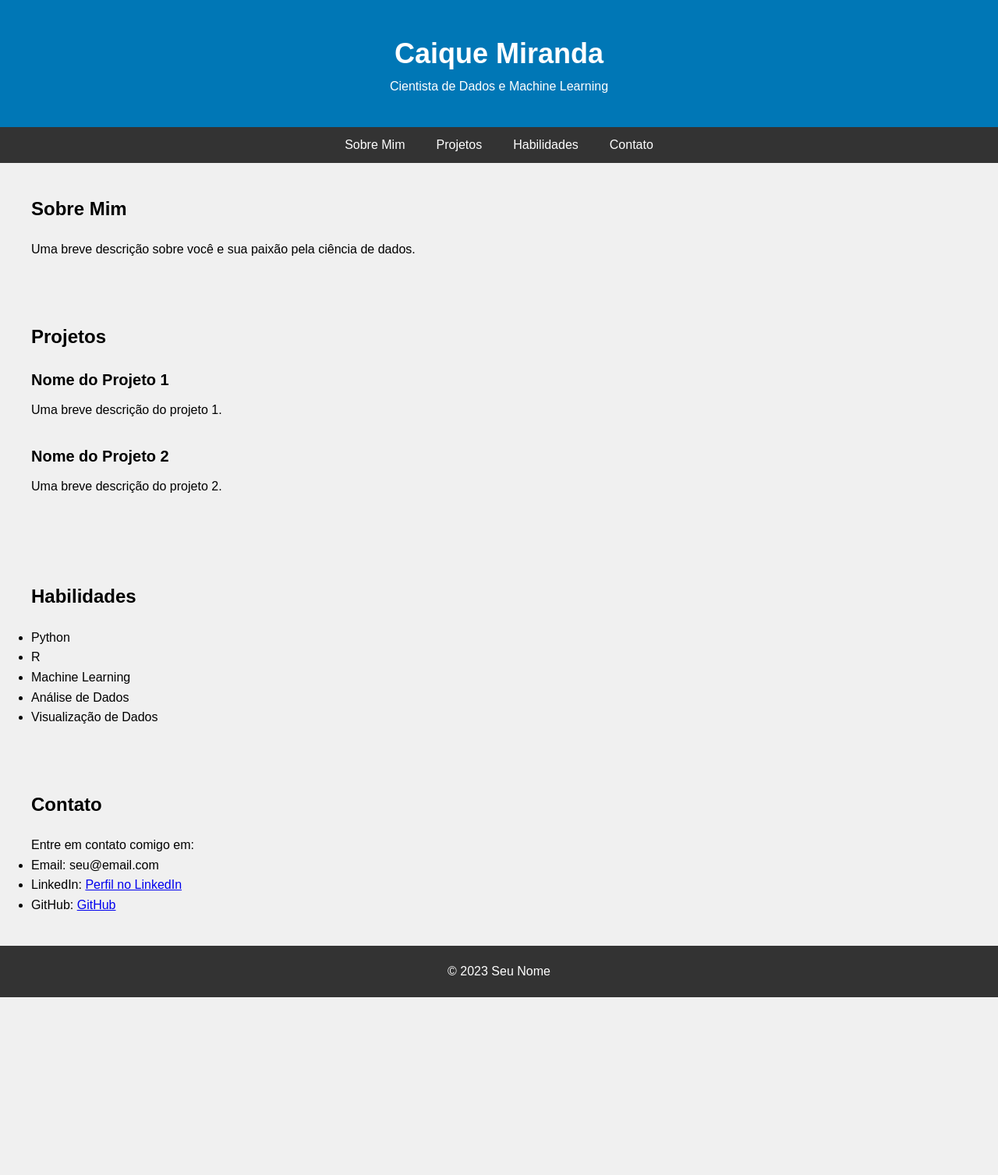
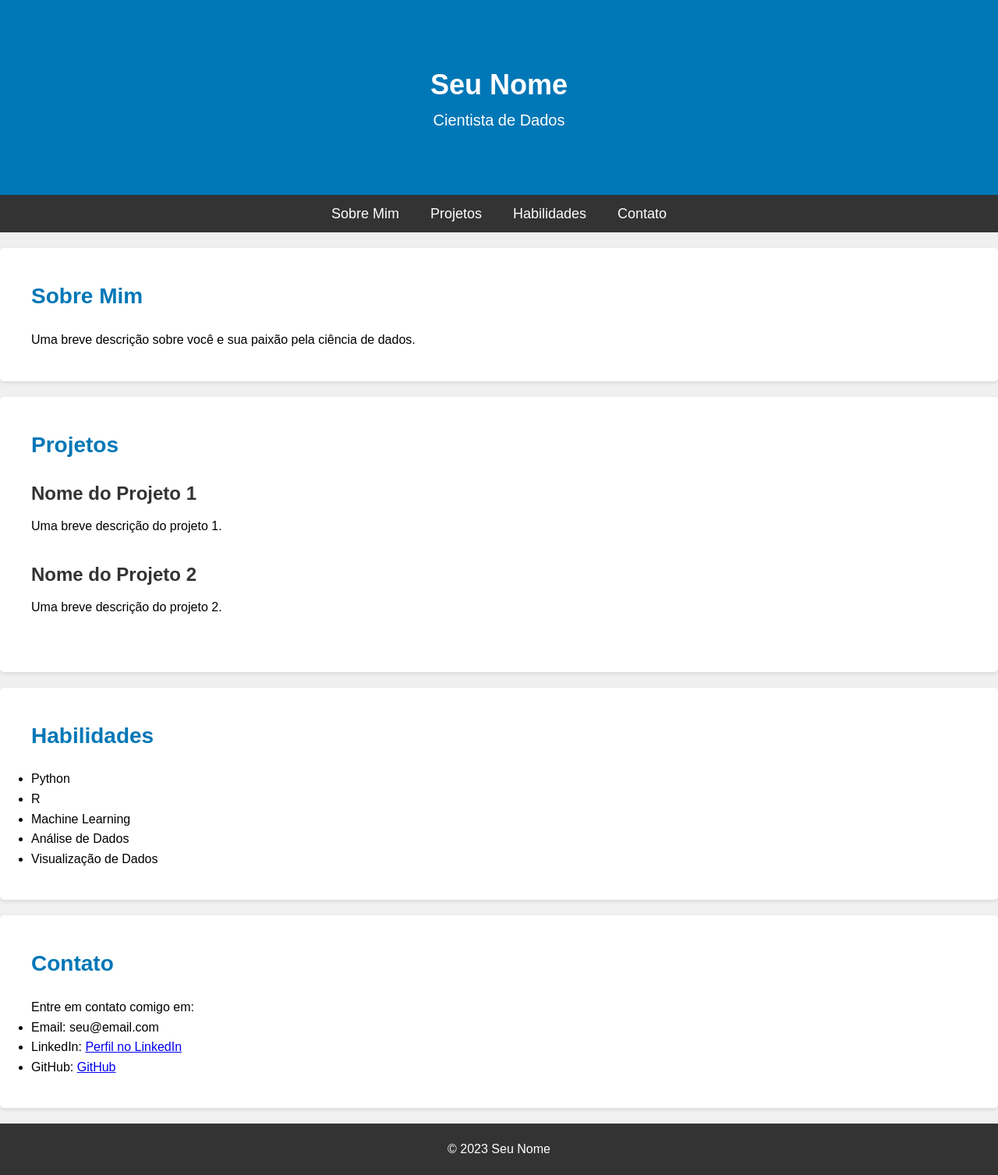
Before and after one commit to caiquemiranda/flask-machine-learning, a Flask app: page / in a window 1280 px wide. Shown: the whole page at 78% size. Before the commit the page ends 1279 px from the top, so only its background shows below. Run offline with Flask 3, Linux system fonts and the light colour scheme.

Commit message:
model_v01

```diff
--- a/static/css/styles.css
+++ b/static/css/styles.css
@@ -19,15 +19,20 @@ body {
     padding: 0;
 }
 
-header {
+.header-container {
+    background-color: #0077b6;
     text-align: center;
-    background-color: #0077b6;
-    color: #fff;
-    padding: 40px 0;
+    padding: 80px 0;
 }
 
 header h1 {
     font-size: 36px;
+    color: #fff;
+}
+
+header p {
+    font-size: 20px;
+    color: #fff;
 }
 
 nav ul {
@@ -45,16 +50,22 @@ nav li {
 nav a {
     text-decoration: none;
     color: #fff;
-}
-
-section {
-    padding: 40px;
+    font-size: 18px;
 }
 
 /* Estilos específicos para seções */
+.section-container {
+    padding: 40px;
+    background-color: #fff;
+    margin: 20px 0;
+    border-radius: 5px;
+    box-shadow: 0 2px 5px rgba(0, 0, 0, 0.1);
+}
+
 section h2 {
-    font-size: 24px;
+    font-size: 28px;
     margin-bottom: 20px;
+    color: #0077b6;
 }
 
 .project {
@@ -62,12 +73,13 @@ section h2 {
 }
 
 .project h3 {
-    font-size: 20px;
+    font-size: 24px;
     margin-bottom: 10px;
+    color: #333;
 }
 
 /* Rodapé */
-footer {
+.footer-container {
     text-align: center;
     padding: 20px 0;
     background-color: #333;
@@ -80,6 +92,10 @@ footer {
         font-size: 28px;
     }
 
+    header p {
+        font-size: 16px;
+    }
+
     nav ul {
         flex-direction: column;
         align-items: center;
--- a/templates/index.html
+++ b/templates/index.html
@@ -4,13 +4,15 @@
     <meta charset="UTF-8">
     <meta name="viewport" content="width=device-width, initial-scale=1.0">
     <title>Portfólio de Cientista de Dados</title>
-    <link rel="stylesheet" type="text/css" href="{{ url_for('static', filename='css/styles.css') }}">
-
+    <link rel="stylesheet" href="{{ url_for('static', filename='css/styles.css') }}">
+    <!-- Inclua qualquer outra folha de estilo que você deseje usar aqui -->
 </head>
 <body>
     <header>
-        <h1>Caique Miranda</h1>
-        <p>Cientista de Dados e Machine Learning</p>
+        <div class="header-container">
+            <h1>Seu Nome</h1>
+            <p>Cientista de Dados</p>
+        </div>
     </header>
 
     <nav>
@@ -23,11 +25,14 @@
     </nav>
 
     <section id="sobre">
+        <div class="section-container">
             <h2>Sobre Mim</h2>
             <p>Uma breve descrição sobre você e sua paixão pela ciência de dados.</p>
+        </div>
     </section>
 
     <section id="projetos">
+        <div class="section-container">
             <h2>Projetos</h2>
             <div class="project">
                 <h3>Nome do Projeto 1</h3>
@@ -38,9 +43,11 @@
                 <p>Uma breve descrição do projeto 2.</p>
             </div>
             <!-- Adicione mais projetos conforme necessário -->
+        </div>
     </section>
 
     <section id="habilidades">
+        <div class="section-container">
             <h2>Habilidades</h2>
             <ul>
                 <li>Python</li>
@@ -50,9 +57,11 @@
                 <li>Visualização de Dados</li>
                 <!-- Adicione mais habilidades conforme necessário -->
             </ul>
+        </div>
     </section>
 
     <section id="contato">
+        <div class="section-container">
             <h2>Contato</h2>
             <p>Entre em contato comigo em:</p>
             <ul>
@@ -60,10 +69,13 @@
                 <li>LinkedIn: <a href="https://www.linkedin.com/seu_perfil" target="_blank">Perfil no LinkedIn</a></li>
                 <li>GitHub: <a href="https://github.com/seu_usuario" target="_blank">GitHub</a></li>
             </ul>
+        </div>
     </section>
 
     <footer>
+        <div class="footer-container">
             <p>&copy; 2023 Seu Nome</p>
+        </div>
     </footer>
 </body>
 </html>
```
Lines whose indentation alone changed are shown as unchanged.
